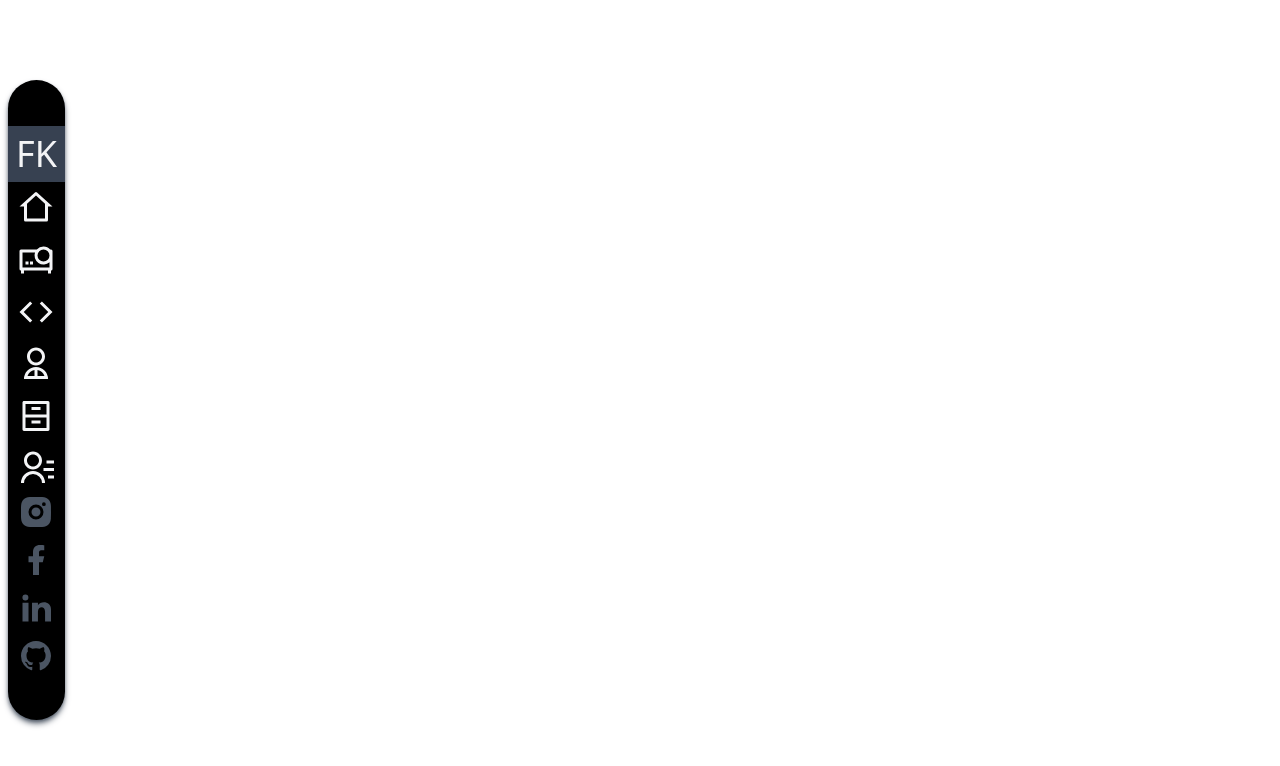
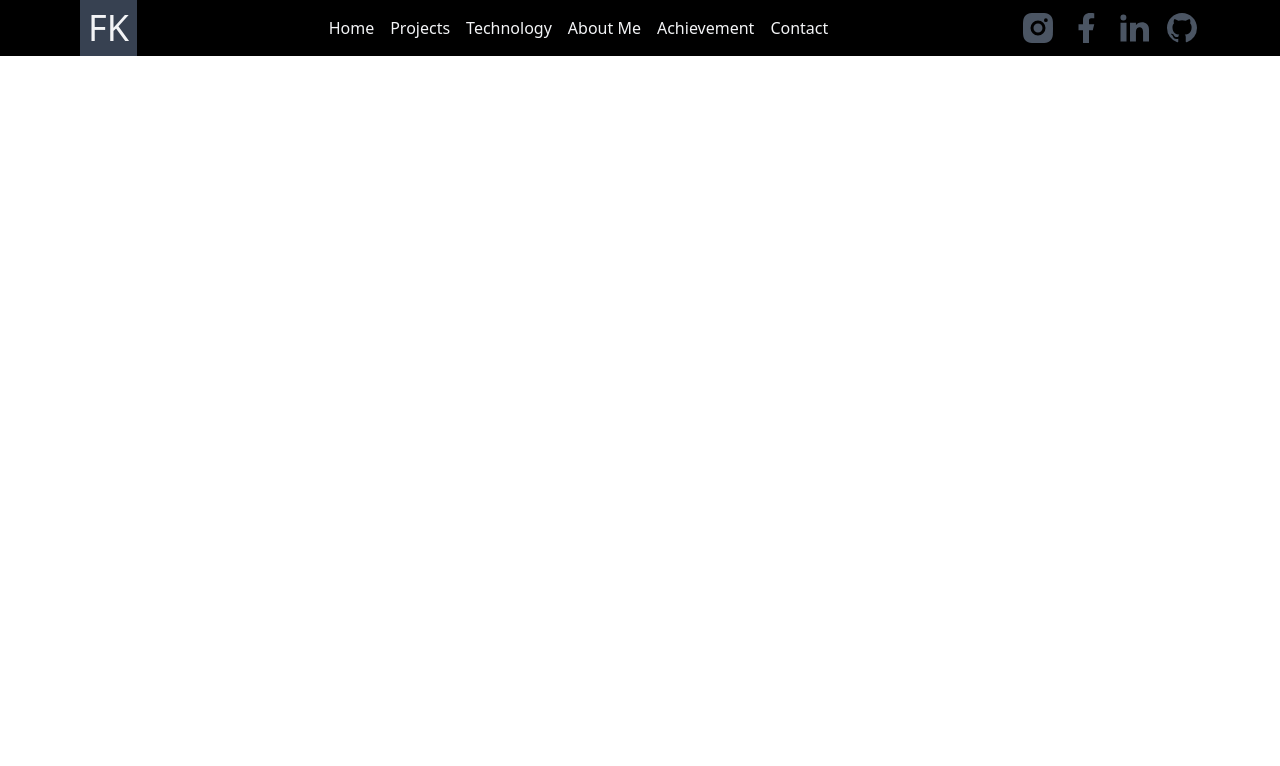
Before and after one commit to Fabu1da/portfolioxyz, a Next.js app: page /widget/navBar in a window 1280 px wide. Shown: the top 766 px of the page. Built offline with nearby package versions, Linux system fonts and the light colour scheme; a web font is replaced by a local one.

Commit message:
add new project

```diff
--- a/pages/index.js
+++ b/pages/index.js
@@ -1,11 +1,23 @@
 import NavBar from "./widget/navBar";
 // import Footer from "./widget/footer";
 import Project from "./components/project/project";
+
+import Image from "next/image";
+import hero from "../public/1.jpg";
+
 import Contact from "./widget/contact";
+import {
+  SiHtml5,
+  SiBootstrap,
+  SiCss3,
+  SiJavascript,
+  SiTailwindcss,
+  SiReact,
+  SiNextdotjs,
+} from "react-icons/si";
 import Technology from "./components/technology/technology";
 import About from "./components/aboutme/about";
 import Achievement from "./components/achivement/achievement";
-import Feature from "./components/feature/feature";
 // const cv_url = "https://localhost:3000/pdf/Fabien_Kavuganyi_cv.pdf";
 
 export default function Home() {
@@ -24,7 +36,53 @@ export default function Home() {
       <NavBar />
       <div className="main__bg font-bold pt-28 pb-8  " id="home">
         {/* containt */}
-        <Feature handleDownload={handleDownload} />
+        <div className="container  md:flex  justify-center items-center mx-auto relative overflow-hidden h-max  md:h-full ">
+          <div className=" flex justify-center  overflow-hidden md:px-14">
+            <div className="relative h-98 w-12  ">
+              <div className="absolute bottom-0 left-0 h-36 w-full bg-blue-600/[.06] rounded-bl-lg"></div>
+            </div>
+
+            <div className="relative overflow-hidden  rounded-tl-lg rounded-br-lg w-96  border-t-6 border-indigo-200 border-t-indigo-500">
+              <Image
+                src={hero}
+                alt=""
+                className=" p-0 scale-125 transition ease-in-out delay-150  hover:-translate-y-1 hover:scale-150  duration-300"
+              />
+            </div>
+            <div className="relative h-full w-12  ">
+              <div className="absolute top-0 right-0 h-24 w-full bg-green-600/[.06] rounded-tr-lg"></div>
+            </div>
+          </div>
+          <div className=" p-8 md:w-1/2 ">
+            <h1 className="text-4xl md:text-6xl text-white font-bold">
+              Fabien <span className="text-blue-600">Kavuganyi</span>
+            </h1>
+            <div className="my-4 under__title text-gray-200 text-2xl text-italic">
+              Frontend developer
+            </div>
+            <div className="transition ease-in-out duration-500 delay-150 text-white font-light border-l-8  border-gray-400 hover:border-l-8 pl-3 hover:border-blue-500 whitespace-normal">
+              Front end developer who focuses on writing clean, elegant and
+              effective code. Love HTML, CSS, NextJs, ReactJs and JavaScripts
+            </div>
+
+            <p className="my-5 text-gray-200 under__title">Main Technology </p>
+            <div className="flex text-white flex-wrap flex-row  justify-start flex-1 gap-3 mb-10 ">
+              <SiHtml5 style={{ fontSize: "50px", color: "#f06529" }} />
+              <SiCss3 style={{ fontSize: "50px", color: "#800000" }} />
+              <SiJavascript style={{ fontSize: "50px", color: "#F0DB4F" }} />
+              <SiBootstrap style={{ fontSize: "50px", color: "#e040fb" }} />
+              <SiTailwindcss style={{ fontSize: "50px", color: "#e3342f" }} />
+              <SiReact style={{ fontSize: "50px", color: "#61dbfb" }} />
+              <SiNextdotjs style={{ fontSize: "50px", color: "#45ce05" }} />
+            </div>
+            <button
+              onClick={handleDownload}
+              className="border-2 border-orange-800 px-10 py-5 rounded-full text-orange-800 hover:text-white hover:bg-orange-800 mt-4 transition ease-in-out delay-150  hover:-translate-y-1 hover:scale-110  duration-300"
+            >
+              Get My CV here
+            </button>
+          </div>
+        </div>
         <div className="md:ml-20 ml-5 h-[5px] w-[60px] bg-orange-600 mt-20  rounded-r-3xl" />
         <h1 className="headtext__base text-orange-600 md:ml-20 ml-5 my-3 text-semibold  text-[48px]">
           Project
--- a/pages/widget/navBar.js
+++ b/pages/widget/navBar.js
@@ -6,12 +6,6 @@ import {
   RiFacebookFill,
   RiInstagramFill,
   RiLinkedinFill,
-  RiHome2Line,
-  RiProjector2Line,
-  RiCodeLine,
-  RiUser2Line,
-  RiArchiveDrawerLine,
-  RiContactsLine,
 } from "react-icons/ri";
 const NavBar = () => {
   const [smallScreenNav, setSmallScreenNav] = useState(false);
@@ -19,32 +13,31 @@ const NavBar = () => {
     setSmallScreenNav((currentstate) => !currentstate);
   };
   return (
-    <div className=" h-full   flex mx-2 content-center items-center z-10 fixed">
-      <div className="bg-black md:h-[80%]  md:rounded-full shadow-md shadow-gray-600 flex content-between items-center z-10 fixed">
-        <div className="flex flex-col justify-between items-center  mx-auto">
+    <div className="bg-black w-full z-10 fixed">
+      <div className="flex justify-between items-center md:px-20 mx-auto">
         <div className="bg-gray-700 text-gray-100 text-4xl p-2">FK</div>
-          <div className=" flex flex-1 flex-col text-4xl   text-gray-100">
-            <a className="p-2 " href="#home">
-              <RiHome2Line />
+        <div className=" hidden  md:block text-gray-100">
+          <a className="p-2" href="#home">
+            Home
           </a>
 
           <a className="p-2" href="#project">
-              <RiProjector2Line />
+            Projects
           </a>
           <a className="p-2" href="#technology">
-              <RiCodeLine />
+            Technology
           </a>
           <a className="p-2" href="#about">
-              <RiUser2Line />
+            About Me
           </a>
           <a className="p-2" href="#achievement">
-              <RiArchiveDrawerLine />
+            Achievement
           </a>
           <a className="p-2" href="#contact">
-              <RiContactsLine />
+            Contact
           </a>
         </div>
-          <div className="text-gray-600  text-4xl flex flex-col gap-3">
+        <div className="text-gray-600 text-4xl flex gap-3">
           <a href="https://www.instagram.com/fabu1da/">
             <RiInstagramFill />
           </a>
@@ -89,7 +82,6 @@ const NavBar = () => {
         </div>
       )}
     </div>
-    </div>
   );
 };
 
```
Lines whose indentation alone changed are shown as unchanged.
